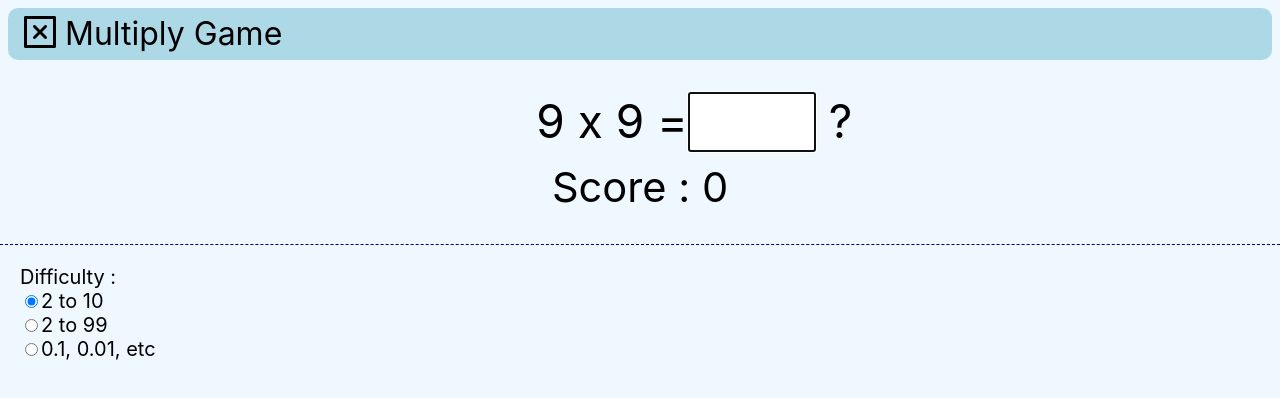
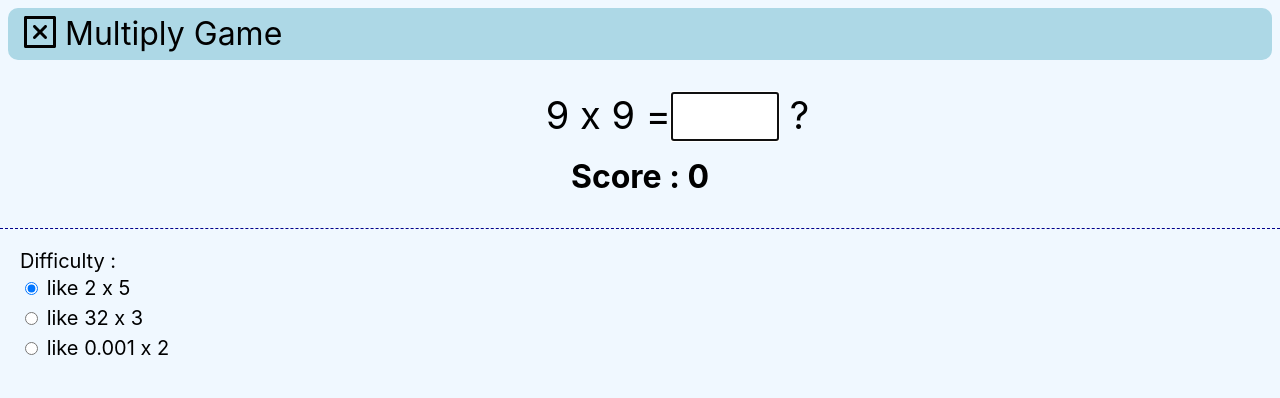
Before and after one commit to paulgreg/math-game, a React (Create React App) app: page / in a window 1280 px wide. Shown: the top 398 px of the page. Built offline with nearby package versions, Linux system fonts and the light colour scheme.

Commit message:
Update size and add constants for difficulty

```diff
--- a/src/App.js
+++ b/src/App.js
@@ -5,13 +5,13 @@ import Question from './components/Question'
 import Score from './components/Score'
 import Chronometer from './components/Chronometer'
 import Difficulty from './components/Difficulty'
-import { getNumber } from './components/MathUtils'
+import { getNumber, MULTIPLY_INT_1_NUMBER } from './components/MathUtils'
 import { checkResult } from './components/MathUtils'
 import { useTimeout } from './timeout'
 
 export default function App() {
     const [win, setWin] = useState(false)
-    const [difficulty, setDifficulty] = useState('d1')
+    const [difficulty, setDifficulty] = useState(MULTIPLY_INT_1_NUMBER)
 
     const [score, setScore] = useState(0)
     const [numbers, setNumbers] = useState([
@@ -47,7 +47,10 @@ export default function App() {
                 <Chronometer x={x} y={y} show={win} />
             </section>
             <section className="app-options">
-                <Difficulty onDifficultyChange={(d) => setDifficulty(d)} />
+                <Difficulty
+                    difficulty={difficulty}
+                    onDifficultyChange={(d) => setDifficulty(d)}
+                />
             </section>
         </div>
     )
--- a/src/components/Chronometer.css
+++ b/src/components/Chronometer.css
@@ -1,6 +1,6 @@
 .chronometer {
     text-align: center;
-    font-size: 1.8em;
+    font-size: 24px;
     margin: 0.25em;
 }
 
--- a/src/components/Difficulty.css
+++ b/src/components/Difficulty.css
@@ -5,4 +5,5 @@
 
 .difficulty-option {
     display: block;
+    line-height: 1.5em;
 }
--- a/src/components/Difficulty.js
+++ b/src/components/Difficulty.js
@@ -1,46 +1,48 @@
-import { useState } from 'react'
 import './Difficulty.css'
+import {
+    MULTIPLY_INT_1_NUMBER,
+    MULTIPLY_INT_2_NUMBER,
+    MULTIPLY_SIMPLE_FLOAT_NUMBER,
+} from './MathUtils'
 
-export default function Difficulty({ onDifficultyChange = () => {} }) {
-    const [difficulty, setDifficulty] = useState('d1')
+export default function Difficulty({
+    difficulty,
+    onDifficultyChange = () => {},
+}) {
     const onChange = (e) => {
         const v = e.target.value
-        setDifficulty(v)
         onDifficultyChange(v)
     }
     return (
         <div className="difficulty">
             Difficulty :
+            {[
+                {
+                    value: MULTIPLY_INT_1_NUMBER,
+                    label: 'like 2 x 5',
+                },
+                {
+                    value: MULTIPLY_INT_2_NUMBER,
+                    label: 'like 32 x 3',
+                },
+
+                {
+                    value: MULTIPLY_SIMPLE_FLOAT_NUMBER,
+                    label: 'like 0.001 x 2',
+                },
+            ].map(({ value, label }) => (
                 <label className="difficulty-option">
                     <input
                         type="radio"
                         name="difficulty"
                         onChange={onChange}
-                    checked={difficulty === 'd1'}
-                    value="d1"
-                ></input>
-                2 to 10
+                        checked={difficulty === value}
+                        value={value}
+                    ></input>{' '}
+                    {value === difficulty}
+                    {label}
                 </label>
-            <label className="difficulty-option">
-                <input
-                    type="radio"
-                    name="difficulty"
-                    onChange={onChange}
-                    checked={difficulty === 'd2'}
-                    value="d2"
-                ></input>
-                2 to 99
-            </label>
-            <label className="difficulty-option">
-                <input
-                    type="radio"
-                    name="difficulty"
-                    onChange={onChange}
-                    checked={difficulty === 'f1'}
-                    value="f1"
-                ></input>
-                0.1, 0.01, etc
-            </label>
+            ))}
         </div>
     )
 }
--- a/src/components/MathUtils.js
+++ b/src/components/MathUtils.js
@@ -1,3 +1,7 @@
+export const MULTIPLY_INT_1_NUMBER = 'MULTIPLY_INT_1_NUMBER'
+export const MULTIPLY_INT_2_NUMBER = 'MULTIPLY_INT_2_NUMBER'
+export const MULTIPLY_SIMPLE_FLOAT_NUMBER = 'MULTIPLY_SIMPLE_FLOAT_NUMBER'
+
 export const getRandomSimpleFloat = () => {
     const power = getRandomInt(1, 3)
     return 1 / Math.pow(10, power)
@@ -6,13 +10,16 @@ export const getRandomSimpleFloat = () => {
 export const getRandomInt = (min, max) =>
     Math.round(Math.random() * (max - min) + min)
 
-export const getNumber = ({ difficulty = 'd1', min = 2 } = {}) => {
+export const getNumber = ({
+    difficulty = MULTIPLY_INT_1_NUMBER,
+    min = 2,
+} = {}) => {
     switch (difficulty) {
-        case 'f1':
+        case MULTIPLY_SIMPLE_FLOAT_NUMBER:
             return getRandomSimpleFloat()
-        case 'd2':
+        case MULTIPLY_INT_2_NUMBER:
             return getRandomInt(min, 100)
-        case 'd1':
+        case MULTIPLY_INT_1_NUMBER:
         default:
             return getRandomInt(min, 10)
     }
--- a/src/components/Question.css
+++ b/src/components/Question.css
@@ -1,17 +1,17 @@
 .question {
     width: 100%;
     text-align: center;
-    font-size: 46px;
+    font-size: 38px;
 }
 
 .question-q {
     display: inline-block;
     text-align: right;
-    width: 260px;
+    width: 200px;
 }
 
 .question-answer {
-    font-size: 46px;
-    width: 120px;
+    font-size: 38px;
+    width: 100px;
     text-align: center;
 }
--- a/src/components/Score.css
+++ b/src/components/Score.css
@@ -1,5 +1,6 @@
 .score {
     text-align: center;
-    font-size: 2.6em;
-    margin: 0.25em;
+    font-size: 32px;
+    font-weight: bold;
+    margin: 0.5em;
 }
```
Also changed, not shown: 1 other file (tests, documents, lock files or other folders). Lines whose indentation alone changed are shown as unchanged.
